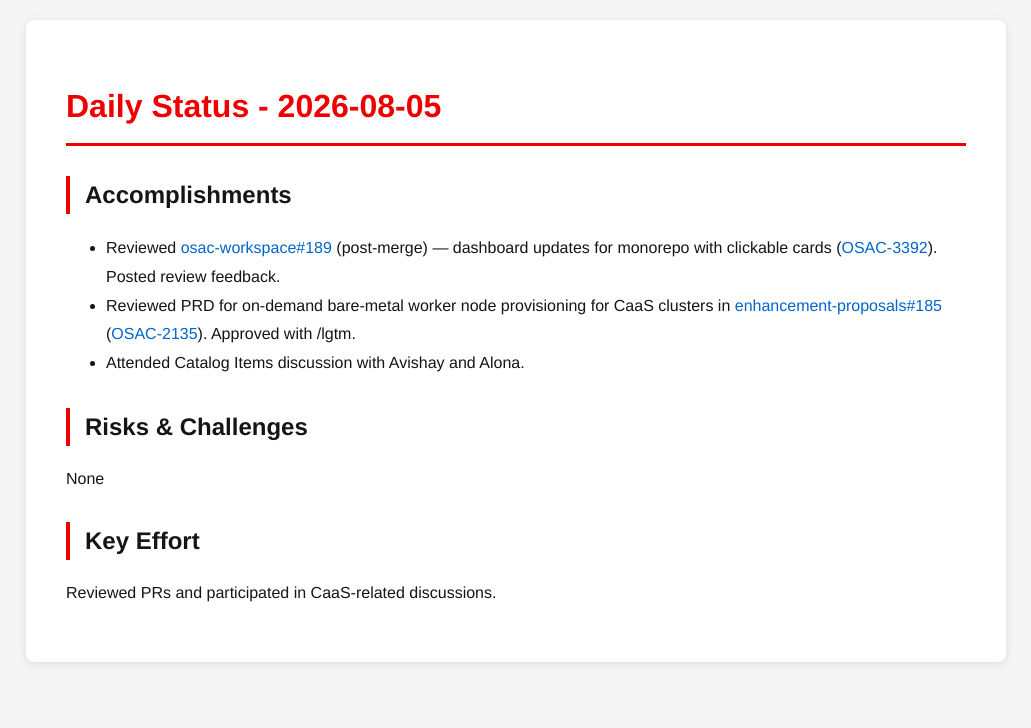
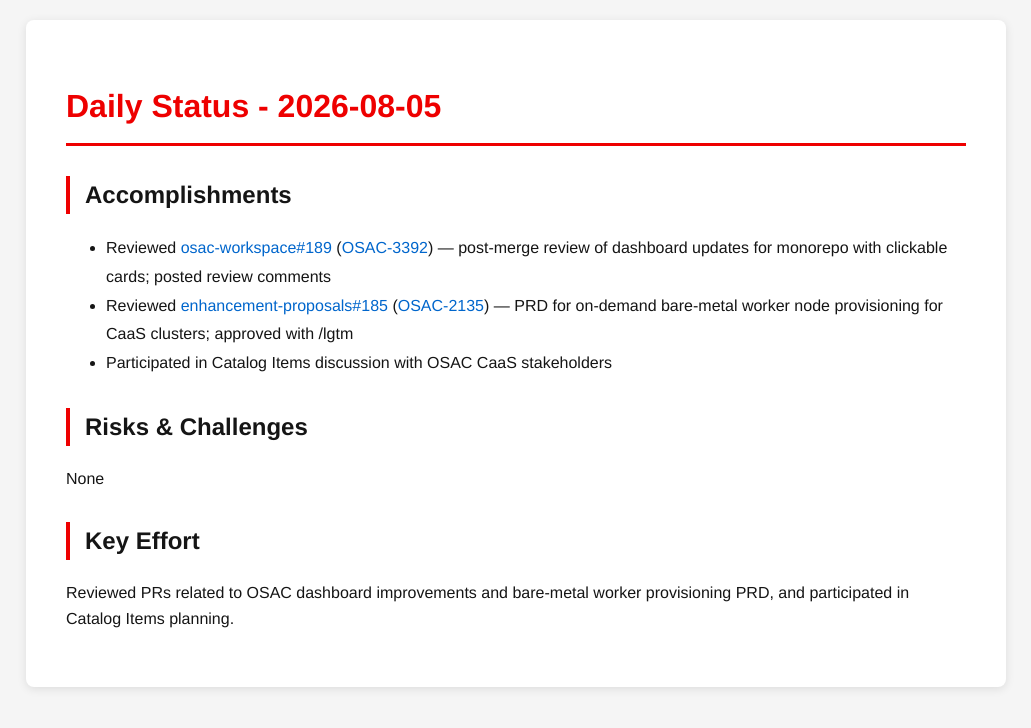
Before and after one commit to tzvatot/daily-status, a Jekyll site: the page built from 2026-08-05.md, in a window 1280 px wide. Shown: the top 728 px of the page, without its empty margins (124-1155 px from the left). Built offline with Jekyll 4.4.1, drawn with Linux system fonts in a browser that asks for light colours.

Commit message:
Daily status update - 2026-08-05

```diff
--- a/2026-08-05.md
+++ b/2026-08-05.md
@@ -7,12 +7,12 @@
 # Daily Status - 2026-08-05
 
 ## Accomplishments
-- Reviewed [osac-workspace#189](https://github.com/osac-project/osac-workspace/pull/189) (post-merge) — dashboard updates for monorepo with clickable cards ([OSAC-3392](https://redhat.atlassian.net/browse/OSAC-3392)). Posted review feedback.
-- Reviewed PRD for on-demand bare-metal worker node provisioning for CaaS clusters in [enhancement-proposals#185](https://github.com/osac-project/enhancement-proposals/pull/185) ([OSAC-2135](https://redhat.atlassian.net/browse/OSAC-2135)). Approved with /lgtm.
-- Attended Catalog Items discussion with Avishay and Alona.
+- Reviewed [osac-workspace#189](https://github.com/osac-project/osac-workspace/pull/189) ([OSAC-3392](https://redhat.atlassian.net/browse/OSAC-3392)) — post-merge review of dashboard updates for monorepo with clickable cards; posted review comments
+- Reviewed [enhancement-proposals#185](https://github.com/osac-project/enhancement-proposals/pull/185) ([OSAC-2135](https://redhat.atlassian.net/browse/OSAC-2135)) — PRD for on-demand bare-metal worker node provisioning for CaaS clusters; approved with /lgtm
+- Participated in Catalog Items discussion with OSAC CaaS stakeholders
 
 ## Risks & Challenges
 None
 
 ## Key Effort
-Reviewed PRs and participated in CaaS-related discussions.
+Reviewed PRs related to OSAC dashboard improvements and bare-metal worker provisioning PRD, and participated in Catalog Items planning.
```
